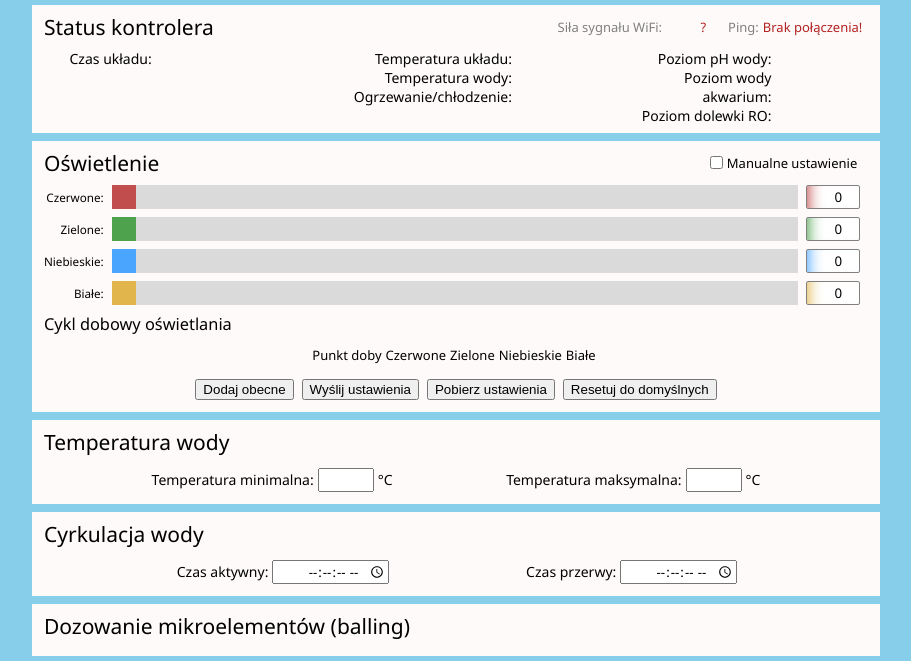
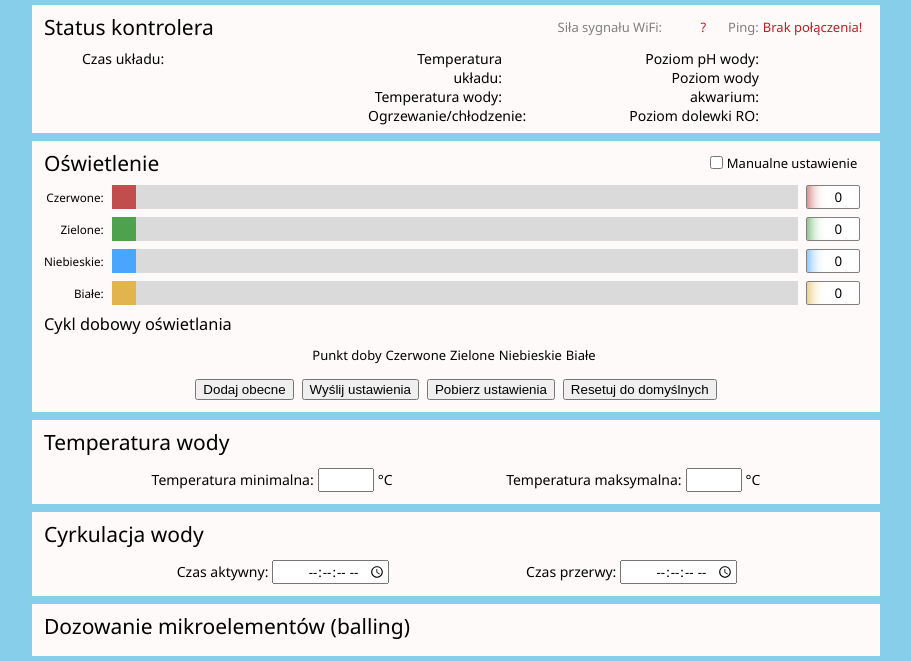
Before and after one commit to AgainPsychoX/AquariumController, a plain HTML site: page web/index.html in a window 1280 px wide. Shown: the part 70-731 px from the top of the page, without its empty margins (184-1095 px from the left). Drawn offline with nearby package versions, Linux system fonts and the light colour scheme; no server answers.

Commit message:
Fix status grid widths a bit

```diff
--- a/web/index.html
+++ b/web/index.html
@@ -34,13 +34,13 @@
 					</div>
 				</div>
 				<div class="grid">
-					<div class="subgrid" style="width: 250px;">
+					<div class="subgrid mpu">
 						<label>
 							<span>Czas układu:</span>
 							<output name="datetime"></output>
 						</label>
 					</div>
-					<div class="subgrid columns-70-30" style="width: 250px;">
+					<div class="subgrid temperatures">
 						<label>
 							<span>Temperatura układu:</span>
 							<output name="rtcTemperature"></output>
@@ -54,7 +54,7 @@
 							<output name="heatingStatus"></output>
 						</label>
 					</div>
-					<div class="subgrid columns-70-30" style="width: 230px;">
+					<div class="subgrid water" style="width: 230px;">
 						<label>
 							<span>Poziom pH wody:</span>
 							<output name="phLevel"></output>
--- a/web/style.css
+++ b/web/style.css
@@ -275,7 +275,19 @@ dialog.closing {
 	font-size: large;
 }
 
-#status .grid .subgrid.columns-70-30 label {
+#status .subgrid.mpu {
+	min-width: 250px;
+}
+#status .subgrid.temperatures {
+	min-width: 200px;
+}
+#status .subgrid.temperatures label {
+	grid-template-columns: 70% 30%;
+}
+#status .subgrid.water {
+	min-width: 230px;
+}
+#status .subgrid.water label {
 	grid-template-columns: 70% 30%;
 }
 
```
